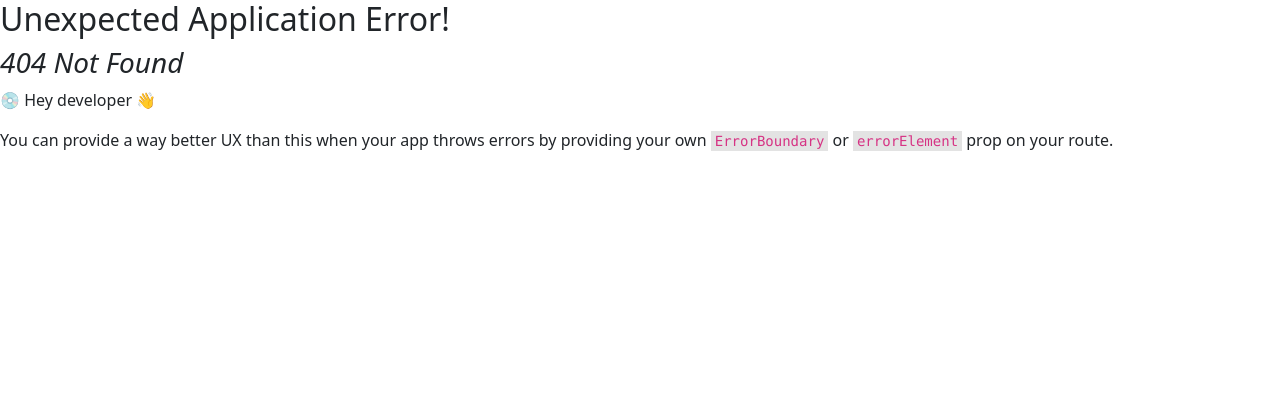
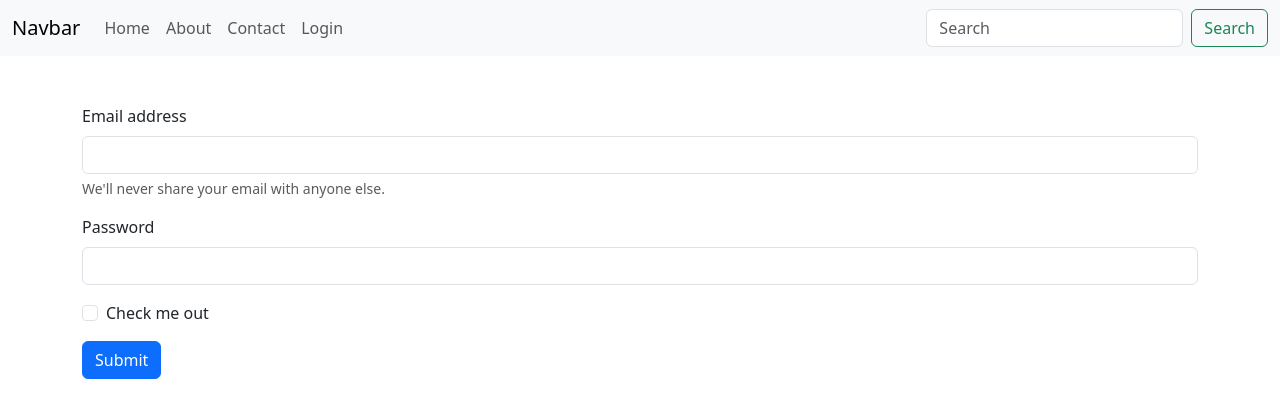
Before and after one commit to ankr19/react-learn2, a React (Create React App) app: page /register in a window 1280 px wide. Before the commit this address had no page. Shown: the top 418 px of the page. Built offline with nearby package versions, Linux system fonts and the light colour scheme.

Commit message:
build: login

```diff
--- a/src/App.js
+++ b/src/App.js
@@ -11,7 +11,10 @@ function App() {
 
   return (
     <div className="">
+      <Navbar />
+      <div className="container mt-5">
       <Outlet />
+      </div>
       {/* <Navbar />
       <Example2 />
       <Example3 /> */}
--- a/src/components/Navbar.js
+++ b/src/components/Navbar.js
@@ -1,4 +1,5 @@
 import React from "react";
+import { Link } from "react-router-dom";
 
 // export default function (component name)
 export default function Navbar() {
@@ -7,37 +8,54 @@ export default function Navbar() {
   return (
     <nav className="navbar navbar-expand-lg bg-body-tertiary">
       <div className="container-fluid">
-    <a className="navbar-brand" href="#">Navbar</a>
-    <button className="navbar-toggler" type="button" data-bs-toggle="collapse" data-bs-target="#navbarSupportedContent" aria-controls="navbarSupportedContent" aria-expanded="false" aria-label="Toggle navigation">
+        <Link to={"/"} className="navbar-brand">
+          Navbar
+        </Link>
+        <button
+          className="navbar-toggler"
+          type="button"
+          data-bs-toggle="collapse"
+          data-bs-target="#navbarSupportedContent"
+          aria-controls="navbarSupportedContent"
+          aria-expanded="false"
+          aria-label="Toggle navigation"
+        >
           <span className="navbar-toggler-icon"></span>
         </button>
         <div className="collapse navbar-collapse" id="navbarSupportedContent">
           <ul className="navbar-nav me-auto mb-2 mb-lg-0">
             <li className="nav-item">
-          <a className="nav-link active" aria-current="page" href="#">Home</a>
+              <Link className="nav-link" to={"/"}>
+                Home
+              </Link>
             </li>
             <li className="nav-item">
-          <a className="nav-link" href="#">Link</a>
-        </li>
-        <li className="nav-item dropdown">
-          <a className="nav-link dropdown-toggle" href="#" role="button" data-bs-toggle="dropdown" aria-expanded="false">
-            Dropdown
-          </a>
-          <ul className="dropdown-menu">
-            {fruit.map((doc)=>(<li key={doc} className="dropdown-item">{doc}</li>))}
-            {/* <li><a className="dropdown-item" href="#">Action</a></li>
-            <li><a className="dropdown-item" href="#">Another action</a></li>
-            <li><hr className="dropdown-divider"/></li>
-            <li><a className="dropdown-item" href="#">Something else here</a></li> */}
-          </ul>
+              <Link className="nav-link" to={"/about"}>
+                About
+              </Link>
             </li>
             <li className="nav-item">
-          <a className="nav-link disabled" aria-disabled="true">Disabled</a>
+              <Link className="nav-link" to={"/contact-us"}>
+                Contact
+              </Link>
+            </li>
+
+            <li className="nav-item">
+              <Link className="nav-link" to={"/login"}>
+                Login
+              </Link>
             </li>
           </ul>
           <form className="d-flex" role="search">
-        <input className="form-control me-2" type="search" placeholder="Search" aria-label="Search" />
-        <button className="btn btn-outline-success" type="submit">Search</button>
+            <input
+              className="form-control me-2"
+              type="search"
+              placeholder="Search"
+              aria-label="Search"
+            />
+            <button className="btn btn-outline-success" type="submit">
+              Search
+            </button>
           </form>
         </div>
       </div>
--- /dev/null
+++ b/src/pages/About.js
@@ -0,0 +1,17 @@
+import React from "react";
+
+export default function About() {
+  return (
+    <div>
+      <div class="card" style={{width: "18rem"}}>
+        <img src="..." class="card-img-top" alt="..." />
+        <div class="card-body">
+          <p class="card-text">
+            Some quick example text to build on the card title and make up the
+            bulk of the card's content.
+          </p>
+        </div>
+      </div>
+    </div>
+  );
+}
--- /dev/null
+++ b/src/pages/Contact.js
@@ -0,0 +1,29 @@
+import React from "react";
+
+export default function Contact() {
+  return (
+    <div>
+      <div class="mb-3">
+        <label for="exampleFormControlInput1" class="form-label">
+          Email address
+        </label>
+        <input
+          type="email"
+          class="form-control"
+          id="exampleFormControlInput1"
+          placeholder="name@example.com"
+        />
+      </div>
+      <div class="mb-3">
+        <label for="exampleFormControlTextarea1" class="form-label">
+          Example textarea
+        </label>
+        <textarea
+          class="form-control"
+          id="exampleFormControlTextarea1"
+          rows="3"
+        ></textarea>
+      </div>
+    </div>
+  );
+}
--- /dev/null
+++ b/src/pages/Login.js
@@ -0,0 +1,50 @@
+import React from "react";
+import { useParams, useSearchParams } from "react-router-dom";
+
+export default function Login() {
+  // let {id} = useParams();
+  // let id = useSearchParams()
+  let [searchParams] = useSearchParams();
+  React.useEffect(()=>{
+    console.log(searchParams.get('id'))
+  },[])
+  return (
+    <div>
+      <form>
+        <div class="mb-3">
+          <label for="exampleInputEmail1" class="form-label">
+            Email address
+          </label>
+          <input
+            type="email"
+            class="form-control"
+            id="exampleInputEmail1"
+            aria-describedby="emailHelp"
+          />
+          <div id="emailHelp" class="form-text">
+            We'll never share your email with anyone else.
+          </div>
+        </div>
+        <div class="mb-3">
+          <label for="exampleInputPassword1" class="form-label">
+            Password
+          </label>
+          <input
+            type="password"
+            class="form-control"
+            id="exampleInputPassword1"
+          />
+        </div>
+        <div class="mb-3 form-check">
+          <input type="checkbox" class="form-check-input" id="exampleCheck1" />
+          <label class="form-check-label" for="exampleCheck1">
+            Check me out
+          </label>
+        </div>
+        <button type="submit" class="btn btn-primary">
+          Submit
+        </button>
+      </form>
+    </div>
+  );
+}
--- /dev/null
+++ b/src/pages/Register.js
@@ -0,0 +1,47 @@
+import React from "react";
+import { useNavigate } from "react-router-dom";
+
+export default function Register() {
+  const navigate = useNavigate();
+  return (
+    <div>
+      <form>
+        <div class="mb-3">
+          <label for="exampleInputEmail1" class="form-label">
+            Email address
+          </label>
+          <input
+            type="email"
+            class="form-control"
+            id="exampleInputEmail1"
+            aria-describedby="emailHelp"
+          />
+          <div id="emailHelp" class="form-text">
+            We'll never share your email with anyone else.
+          </div>
+        </div>
+        <div class="mb-3">
+          <label for="exampleInputPassword1" class="form-label">
+            Password
+          </label>
+          <input
+            type="password"
+            class="form-control"
+            id="exampleInputPassword1"
+          />
+        </div>
+        <div class="mb-3 form-check">
+          <input type="checkbox" class="form-check-input" id="exampleCheck1" />
+          <label class="form-check-label" for="exampleCheck1">
+            Check me out
+          </label>
+        </div>
+        <button type="submit" onClick={()=>{
+          navigate("/login?id="+"232")
+        }} class="btn btn-primary">
+          Submit
+        </button>
+      </form>
+    </div>
+  );
+}
```
Also changed, not shown: src/index.js (+31 -18 lines). Lines whose indentation alone changed are shown as unchanged.
